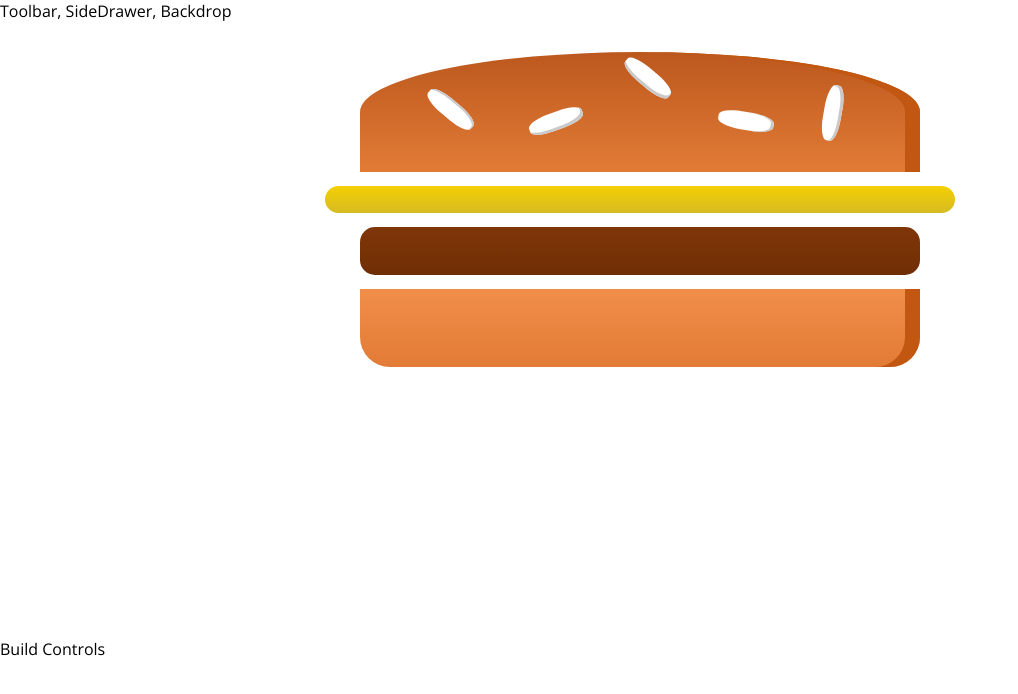
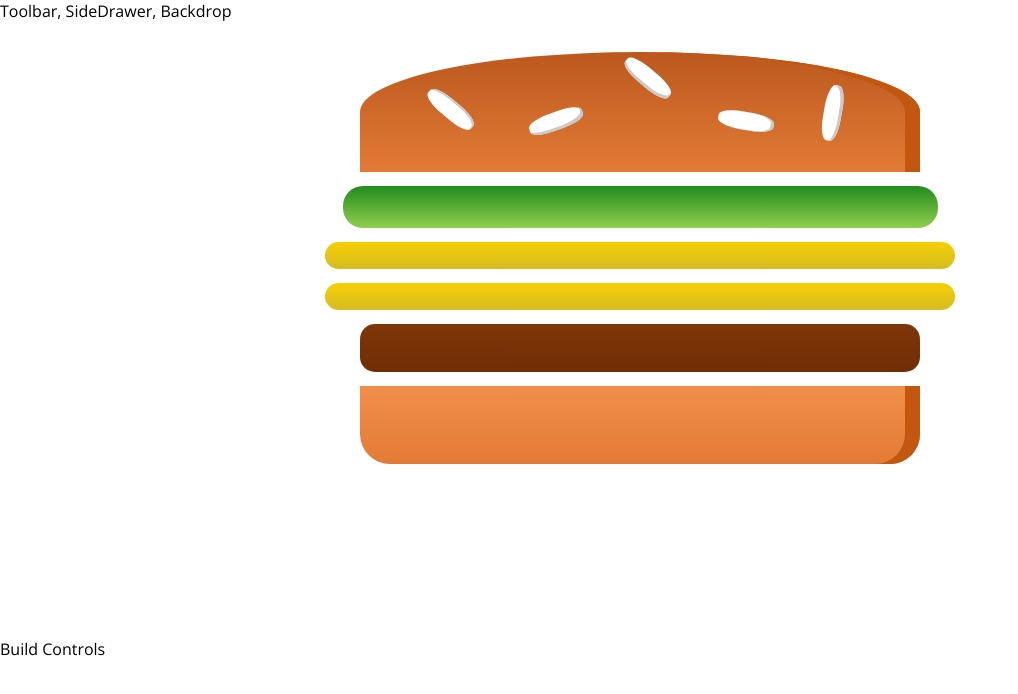
Before and after one commit to geestaq/burger-builder-app, a React (Create React App) app: page / in a window 1280 px wide. Shown: the top 694 px of the page, without its empty margins (0-1018 px from the left). Built offline with nearby package versions, Linux system fonts and the light colour scheme.

Commit message:
Add dynamic burger ingredients presentation

```diff
--- a/src/components/features/Burger/Burger.js
+++ b/src/components/features/Burger/Burger.js
@@ -3,11 +3,18 @@
 import './Burger.scss';
 
 const burger = (props) => {
+  const transformIngredients = Object.keys(props.ingredients)
+    .map(igKey => {
+      return [...Array(props.ingredients[igKey])].map((_, i) => {
+        return <BurgerIngredient key={igKey + i} type={igKey} />;
+      });
+    });
+console.log(transformIngredients);
+
   return (
     <div className='burger'>
       <BurgerIngredient type="bread-top" />
-      <BurgerIngredient type="cheese" />
-      <BurgerIngredient type="meat" />
+      {transformIngredients}
       <BurgerIngredient type="bread-bottom" />
     </div>
   );
--- a/src/components/features/BurgerBuilder/BurgerBuilder.js
+++ b/src/components/features/BurgerBuilder/BurgerBuilder.js
@@ -3,11 +3,22 @@
 import Burger from '../../features/Burger/Burger';
 
 class BurgerBuilder extends React.Component {
+  constructor(props) {
+    super(props);
+
+    this.state = {
+      ingredients: {
+        salad: 1,
+        cheese: 2,
+        meat: 1,
+      }
+    }
+  }
 
   render() {
     return (
       <Auxilliary>
-        <Burger />
+        <Burger ingredients={this.state.ingredients} />
         <div>Build Controls</div>
       </Auxilliary>
     );
```
